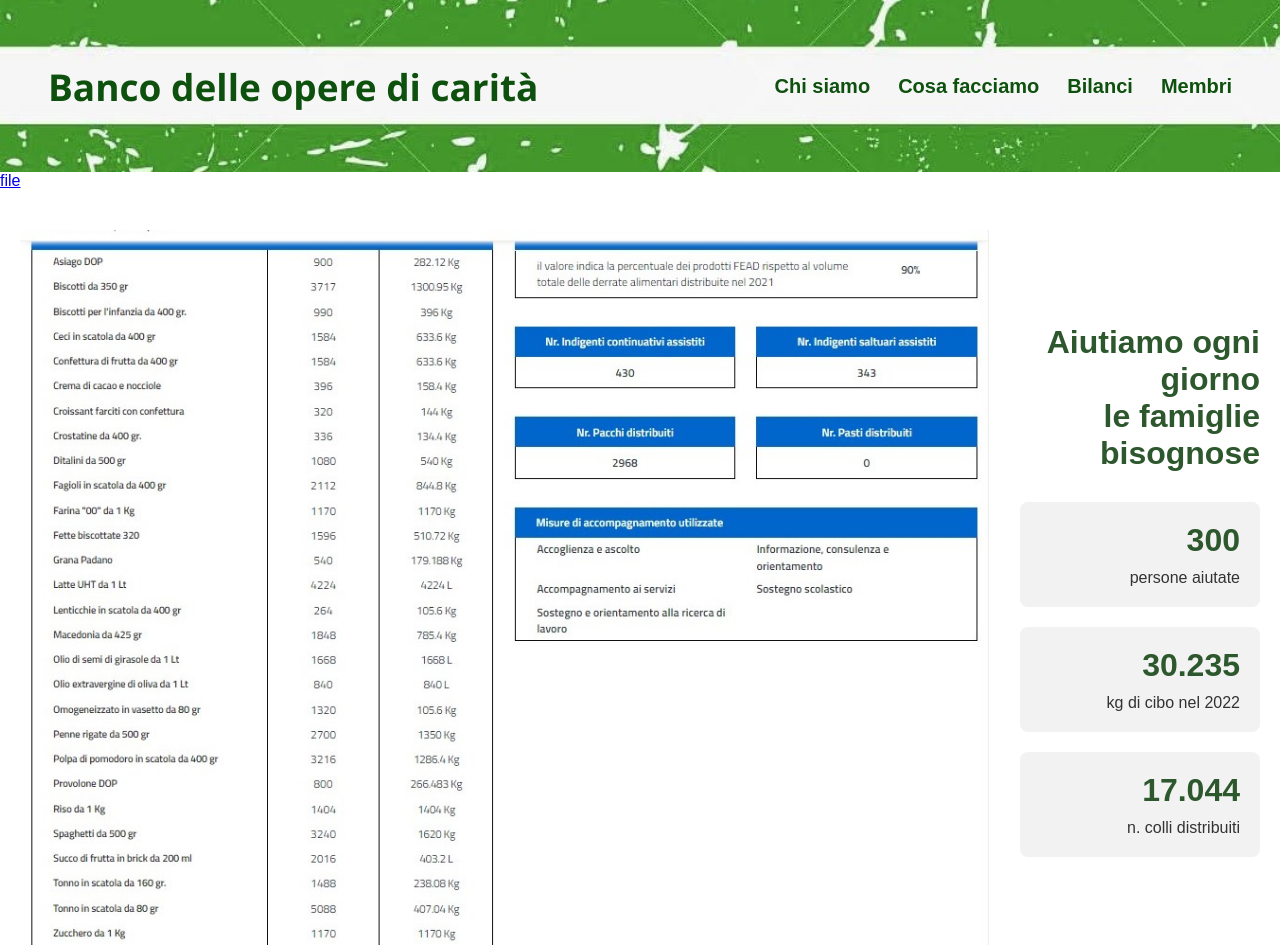
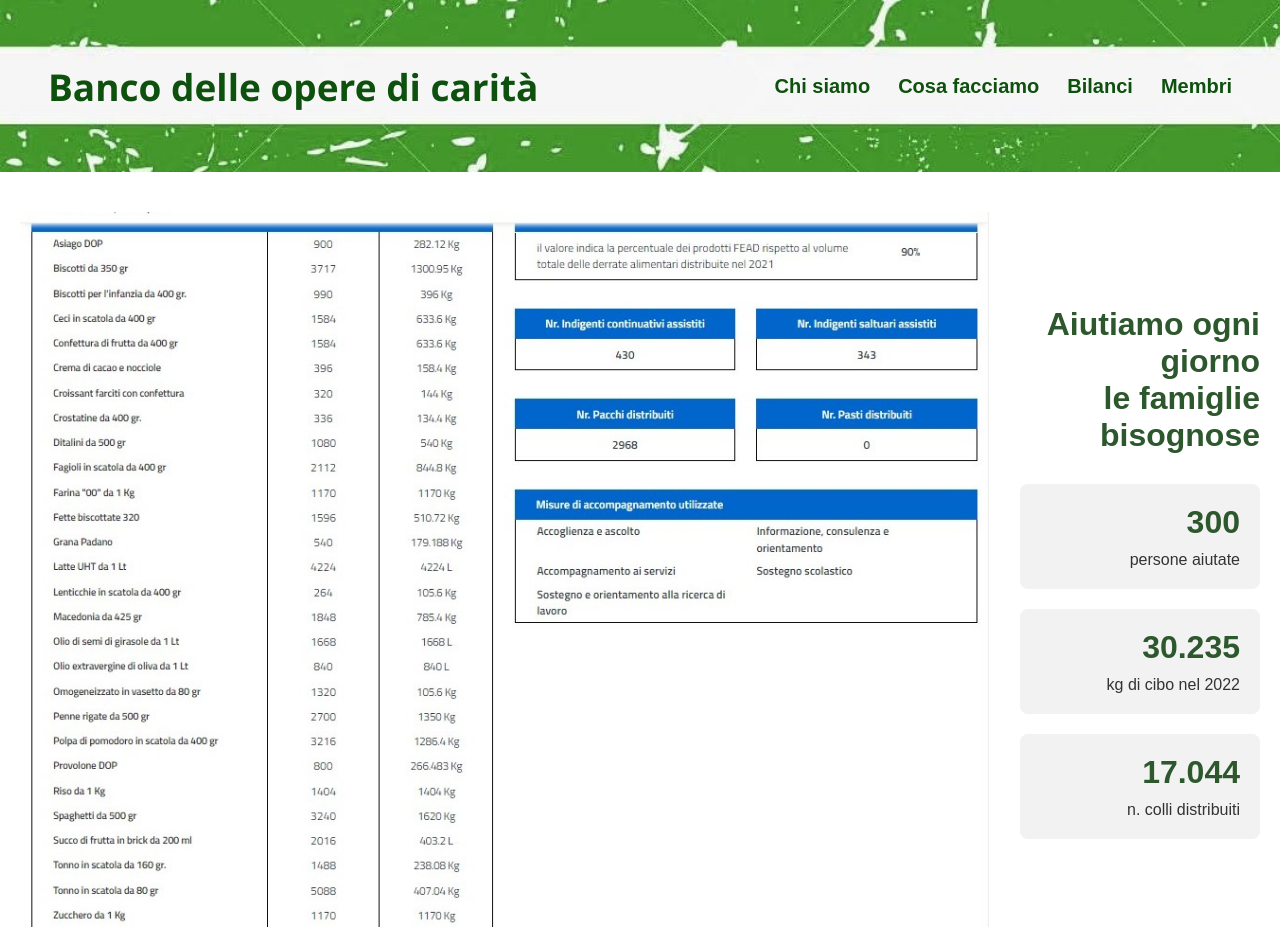
Before and after one commit to spacecraft04/villonlus, a plain HTML site: page index.html in a window 1280 px wide. Shown: the top 945 px of the page. Drawn offline with Linux system fonts and the light colour scheme.

Commit message:
Update index.html

```diff
--- a/index.html
+++ b/index.html
@@ -264,7 +264,7 @@
 
          </div>
        </nav>
-       <a href="google24da2bf1fa10edc5.html">file</a>
+
 
 <div class="section">
     <div class="intro-split">
```
